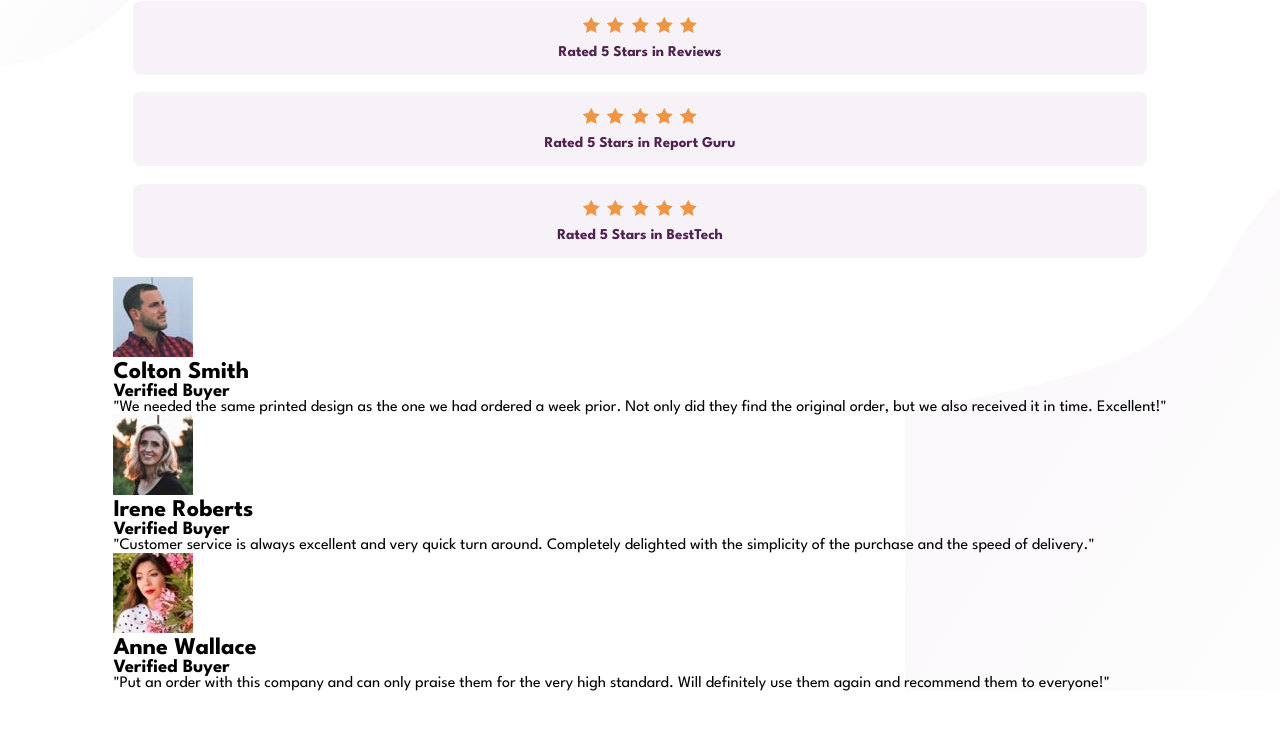
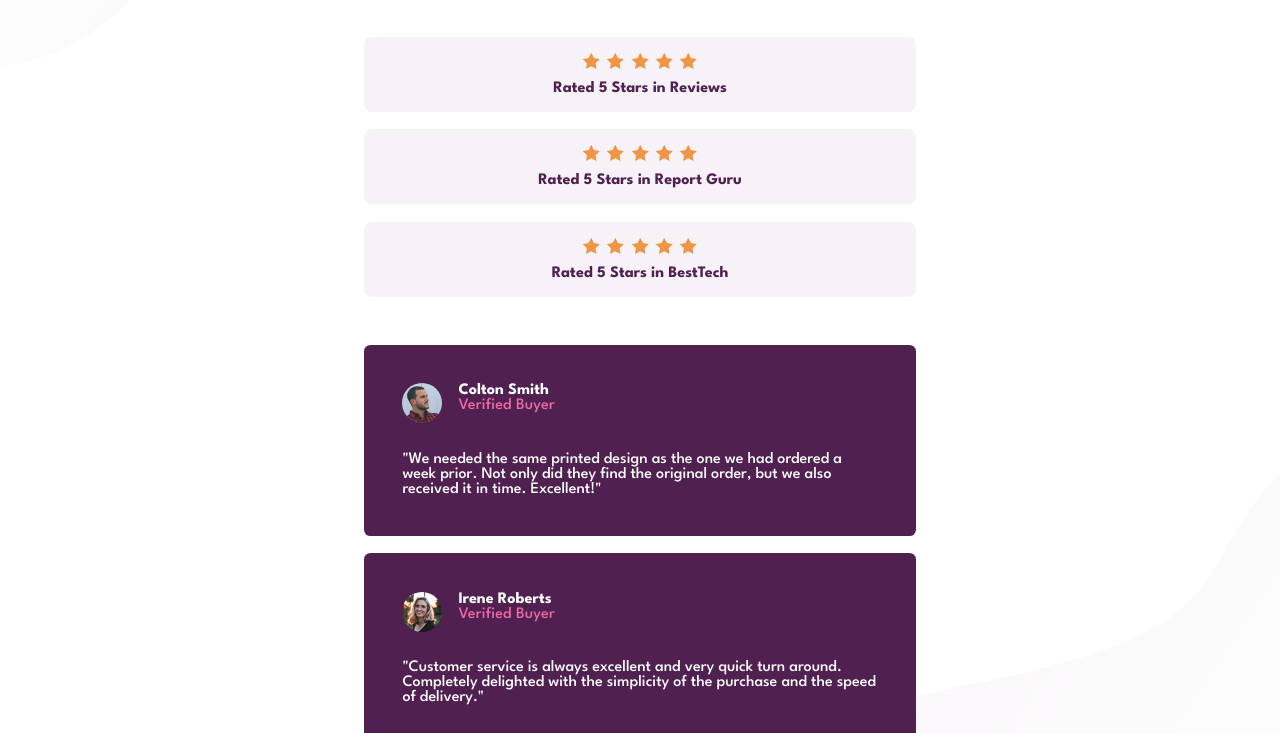
Before and after one commit to IamAbhiDev/social-proof-section-master.github.io, a plain HTML site: page index.html in a window 1280 px wide. Shown: the part 166-899 px from the top of the page. Before the commit the page ends 857 px from the top, so only its background shows below. Drawn offline with Linux system fonts and the light colour scheme.

Commit message:
testimonials styled

```diff
--- a/css/style.css
+++ b/css/style.css
@@ -44,9 +44,13 @@ body {
     align-items: center;
 }
 
+.container {
+    max-width: 37.5rem;
+}
+
 .container__header {
     text-align: center;
-    margin: 3.1rem;
+    margin: 1.6rem;
     margin-bottom: 2.5rem;
 }
 
@@ -59,14 +63,14 @@ body {
 
 .container__header__text {
     color: var(--dark-grayish-magenta);
-    font-size: .9375rem;
+    font-size: 1.1rem;
     line-height: 1.4;
     margin-top: 1.5rem;
 }
 
 .container__rating {
     text-align: center;
-    margin: 1.2rem;
+    margin: 1.5rem;
     margin-top: 0;
 }
 
@@ -87,7 +91,54 @@ body {
 
 .container__rating__row__text {
     color: var(--very-dark-magenta);
-    font-size: .9375rem;
+    font-size: 1rem;
     font-weight: var(--bold);
     margin-top: .5rem;
 }
+
+.container__testimonial {
+    margin: 1.5rem;
+    margin-top: 3rem;
+}
+
+.container__testimonial__card {
+    background: var(--very-dark-magenta);
+    color: var(--white);
+    border-radius: .4rem;
+    padding: 2.4rem;
+}
+
+.container__testimonial__card:not(:first-child) {
+    margin-top: 1.1rem;
+}
+
+.container__testimonial__card__img {
+    border-radius: 50%;
+    height: 2.5rem;
+    width: 2.5rem;
+}
+
+.container__testimonial__card__profile {
+    display: flex;
+}
+
+.container__testimonial__card__user {
+    margin-left: 1rem;
+}
+
+.container__testimonial__card__user-name {
+    font-size: 1rem;
+}
+
+.container__testimonial__card__user-description {
+    color: var(--soft-pink);
+    font-size: 1rem;
+    font-weight: var(--medium);
+    letter-spacing: .01em;
+}
+
+.container__testimonial__card__comment {
+    font-size: 1rem;
+    font-weight: var(--medium);
+    margin-top: 1.8rem;
+}
```
